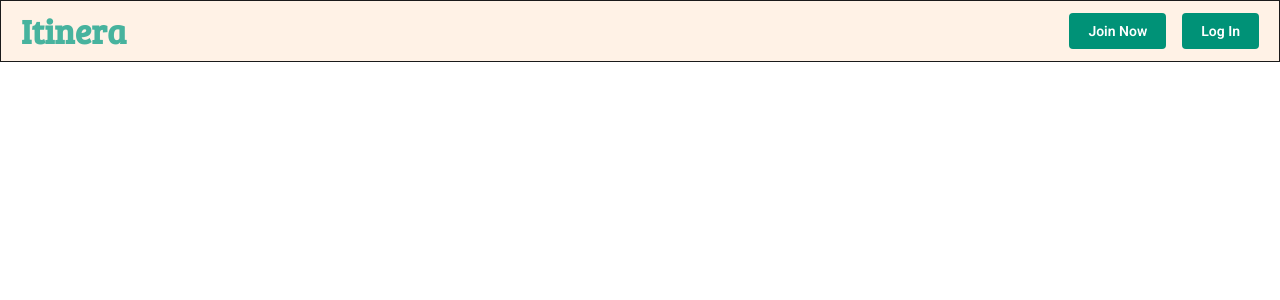
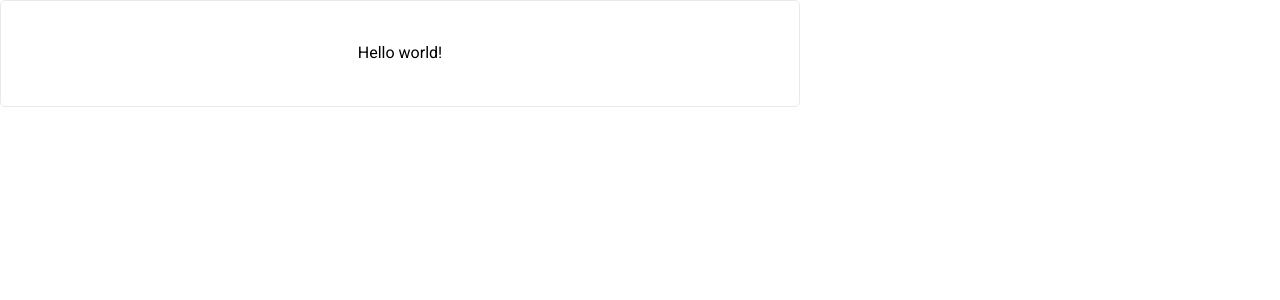
Before and after one commit to NisaMeshal/itinera, a React (Create React App) app in the folder frontend/: page / in a window 1280 px wide. Shown: the top 300 px of the page. Built offline with nearby package versions, Linux system fonts and the light colour scheme.

Commit message:
Revert "base level ui setup"
This reverts commit 653d489d2e7282fd8661f45c9a9cd7831a79b086.

```diff
--- a/frontend/src/App.tsx
+++ b/frontend/src/App.tsx
@@ -4,7 +4,6 @@ import logo from './logo.svg';
 import axios from 'axios';
 import './App.css';
 import { useMantineTheme } from '@mantine/core';
-import { theme } from './mantine-theme';
 import Home from './pages/Home';
 import About from './pages/About';
 
@@ -15,6 +14,8 @@ const apiCall = () => {
 }
 
 function App() {
+  const mantineTheme = useMantineTheme(); // hook to access the active theme,, can i do without this?
+
   return (
     <BrowserRouter>
       <div className="App">
--- a/frontend/src/components/NavBar.tsx
+++ /dev/null
@@ -1,34 +0,0 @@
-import {
-    Box,
-    Button,
-    Group,
-    Title,
-  } from '@mantine/core';
-  import logo from '../logo.svg';
-
-  export default function NavBar() {
-    return(
-        <Box
-            style={{
-                width: '100%',
-                height: '60px',
-                background: '#fff2e6',
-                display: 'flex',
-                flexDirection: 'row',
-                justifyContent: 'space-between',
-                padding: '0px 20px'
-            }}
-        >
-            <Group>
-                <Title c='turquoise.6'>Itinera</Title>
-            </Group>
-            <Group>
-
-            </Group>
-            <Group>
-                <Button>Join Now</Button>
-                <Button>Log In</Button>
-            </Group>
-        </Box>
-    );
-  }
--- a/frontend/src/components/PageWrapper.tsx
+++ b/frontend/src/components/PageWrapper.tsx
@@ -1,10 +1,11 @@
 import styled from '@emotion/styled'
 
 export const PageWrapper = styled.div`
-    background-color: black;
+    background-color: #fff;
+    max-width: 800px;
     flex-grow: 1;
-    padding: 0px;
+    padding: 40px 35px;
     width: 100%;
-    height: 100%;
-    border: 1px solid #1a1a1a;
+    border-radius: 5px;
+    border: 1px solid #eaeaea;
 `
--- a/frontend/src/index.tsx
+++ b/frontend/src/index.tsx
@@ -3,7 +3,7 @@ import ReactDOM from 'react-dom/client';
 import './index.css';
 import App from './App';
 import reportWebVitals from './reportWebVitals';
-import { ColorSchemeScript, MantineProvider } from '@mantine/core';
+import { MantineProvider } from '@mantine/core';
 import '@mantine/core/styles.css';
 import { theme } from './mantine-theme';
 
@@ -12,8 +12,7 @@ const root = ReactDOM.createRoot(
 );
 root.render(
   <React.StrictMode>
-    <ColorSchemeScript defaultColorScheme='auto'/>
-    <MantineProvider theme={theme} defaultColorScheme='auto'>
+    <MantineProvider theme={theme}>
       <App />
     </MantineProvider>
   </React.StrictMode>
--- a/frontend/src/pages/Home.tsx
+++ b/frontend/src/pages/Home.tsx
@@ -2,12 +2,11 @@ import React from "react";
 import { PageWrapper } from "../components/PageWrapper";
 import { Text } from '@mantine/core';
 import { Link } from 'react-router-dom';
-import NavBar from "../components/NavBar";
 
 export default function Home() {
     return (
         <PageWrapper>
-            <NavBar></NavBar>
+            <Text>Hello world!</Text>
         </PageWrapper>
     );
 }
```
